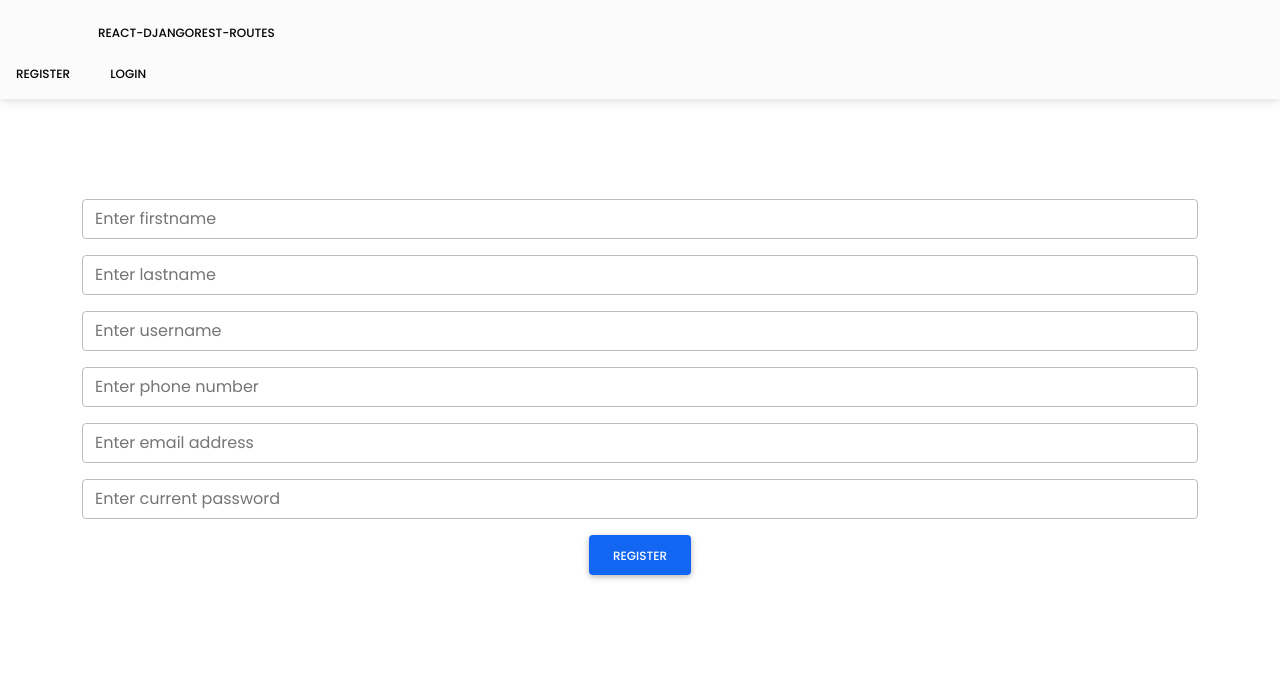
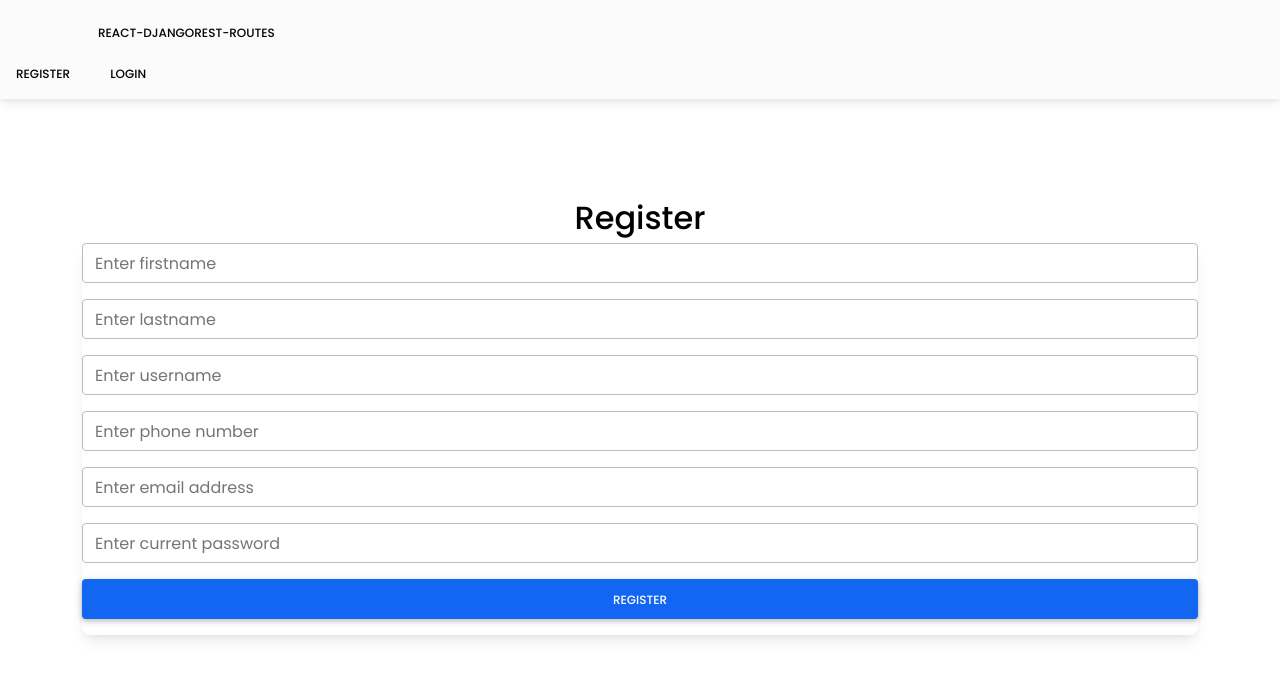
Before and after one commit to aybruhm/react-djangorest-routes, a React (Create React App) app in the folder frontend/frontend_routes/: page /register in a window 1280 px wide. Shown: the top 678 px of the page. Built offline with nearby package versions, Linux system fonts and the light colour scheme.

Commit message:
Update Register components

```diff
--- a/frontend/frontend_routes/src/components/Register.js
+++ b/frontend/frontend_routes/src/components/Register.js
@@ -7,7 +7,10 @@ function userRegister() {
             <div className="container">
                 <div className="row">
                     <div className="col-12">
-                        <form method="post" className="register-form">
+
+                        <p className="h2">Register</p>
+
+                        <form method="post" className="register-form card">
 
                             <div className="form-group">
                                 <input className="form-control" type="text" name="first_name" placeholder="Enter firstname"></input>
@@ -34,7 +37,7 @@ function userRegister() {
                             </div>
 
                             <div className="form-group">
-                                <button className="btn btn-primary">Register</button>
+                                <button className="btn btn-primary btn-block" type="submit">Register</button>
                             </div>
                         </form>
                     </div>
```
